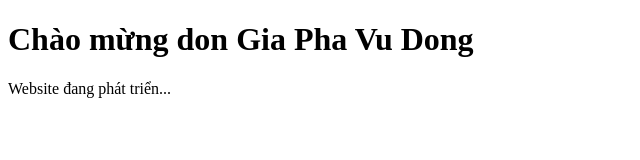
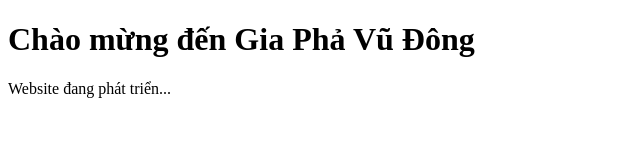
Before and after one commit to vudinhchinhc18-ux/giaphavudong, a plain HTML site: page index.html in a window 1280 px wide. Shown: the whole page, without its empty margins (0-640 px from the left). Drawn offline with Linux system fonts and the light colour scheme.

Commit message:
first commit

```diff
--- a/index.html
+++ b/index.html
@@ -1,10 +1,10 @@
 <!DOCTYPE html>
 <html>
 <head>
-    <title>Gia Phả Vu Dong</title>
+    <title>Gia Phả Vũ Đông</title>
 </head>
 <body>
-    <h1>Chào mừng don Gia Pha Vu Dong</h1>
+    <h1>Chào mừng đến Gia Phả Vũ Đông</h1>
     <p>Website đang phát triển...</p>
 </body>
 </html>
```
